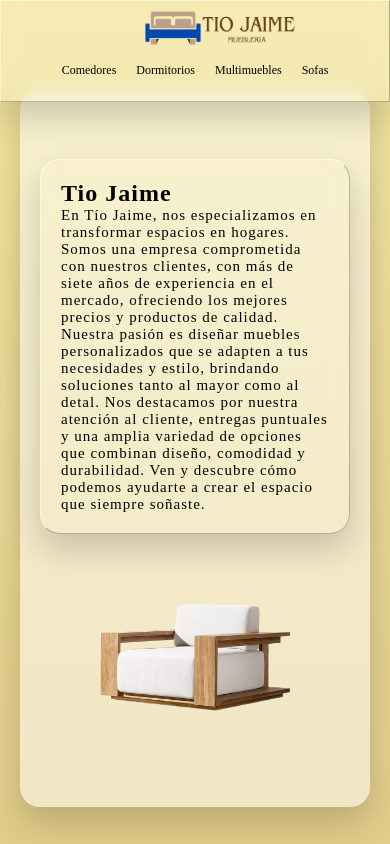
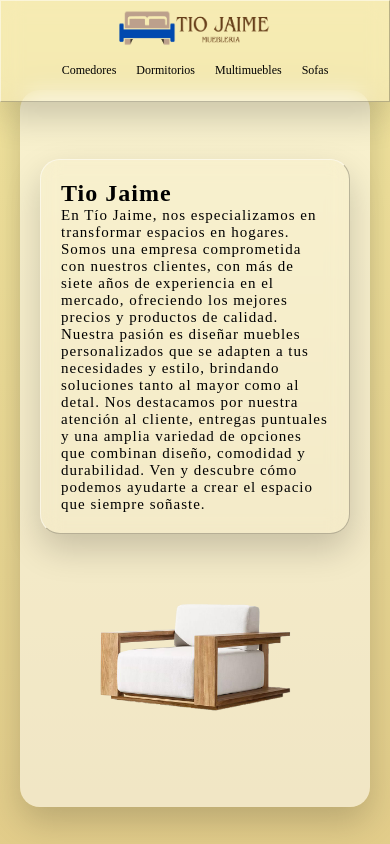
Before and after one commit to JMG24a/tjm-front, a Next.js app: page / in a window 390 px wide. Shown: the top 844 px of the page. Built offline with nearby package versions, Linux system fonts and the light colour scheme; no server answers.

Commit message:
fix css collision header

```diff
--- a/src/app/main.css
+++ b/src/app/main.css
@@ -330,8 +330,8 @@ header ul .nav-a:hover{
 
 
     .container header .main_logo img{
-    width: 160px;
-    height: 50px;
+        width: 160px;
+        height: 50px;
     }
 
     .container{
@@ -412,7 +412,7 @@ header ul .nav-a:hover{
     .container header .main_logo img{
         width: 160px;
         height: 45px;
-        margin-left: 135px;
+        margin: 0 auto;
     }
 
     .content{
@@ -443,7 +443,7 @@ header ul .nav-a:hover{
     }
 
     .container header .main_logo img{
-        margin-left: 110px;
+        margin: 0 auto;
     }
 
     .carousel-inner{
@@ -465,7 +465,7 @@ header ul .nav-a:hover{
 
 
     .container header .main_logo img{
-        margin-left: 80px;
+        margin: 0 auto;
     }
 
     header ul li{
@@ -483,3 +483,7 @@ header ul .nav-a:hover{
     }
 
 }
+
+.main_logo{
+    margin: 0 auto;
+}
--- a/src/app/products/[[...id]]/style.css
+++ b/src/app/products/[[...id]]/style.css
@@ -273,7 +273,7 @@ header ul .nav-a:hover{
     }
 
   header .logo img{
-      margin-left: 10px;
+    margin: 0 auto;;
   }
 
   }
```
